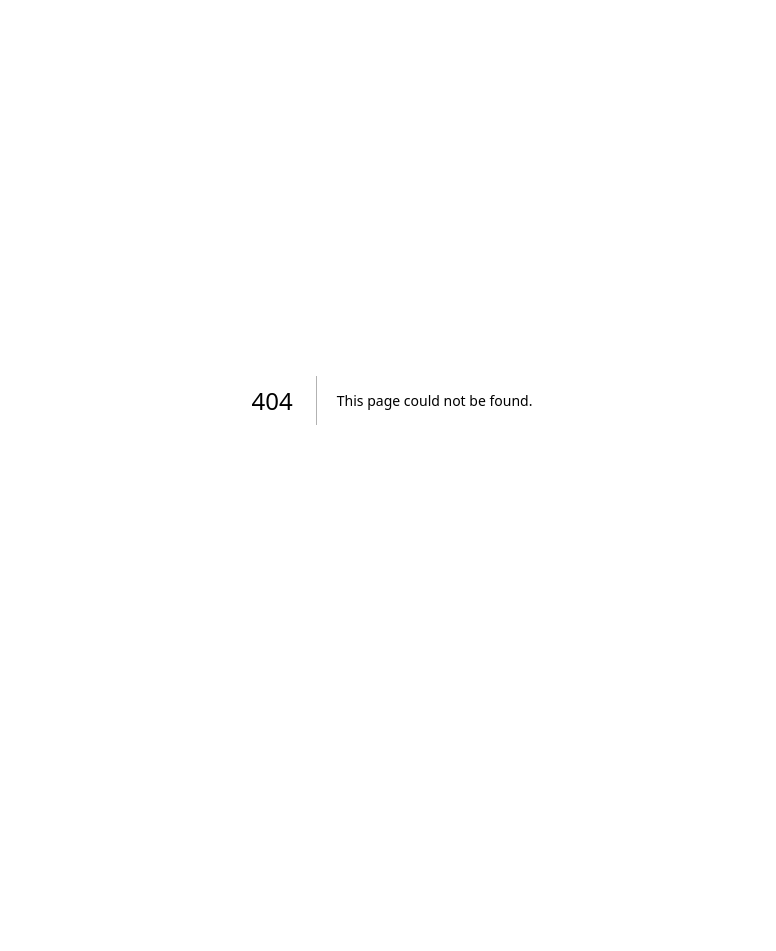
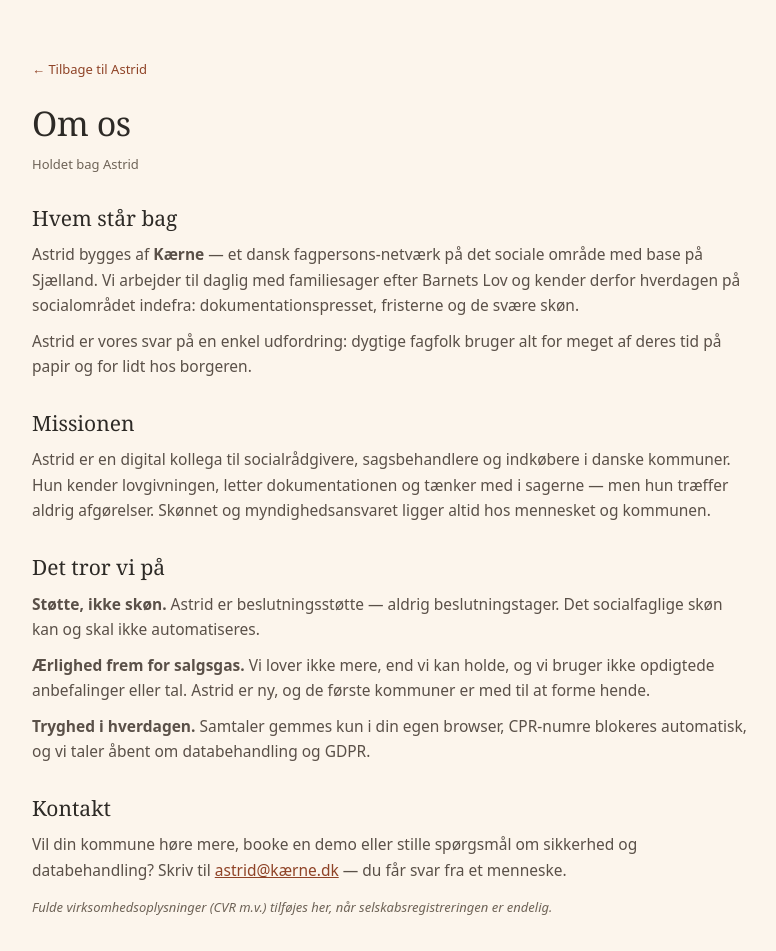
Before and after one commit to psykomotoriskterapikbh/kaerne-webapp, a Next.js app: page /om-os in a window 1280 px wide. Before the commit this address had no page. Shown: the top 951 px of the page, without its empty margins (248-1024 px from the left). Before the commit the page ends 800 px from the top, so only its background shows below. Built offline with nearby package versions, Linux system fonts and the light colour scheme.

Commit message:
Om os-side: Kaerne, mission, vaerdier og kontakt

```diff
--- /dev/null
+++ b/src/app/om-os/page.tsx
@@ -0,0 +1,48 @@
+import type { Metadata } from "next";
+
+export const metadata: Metadata = {
+  title: "Om os — holdet bag Astrid",
+  description: "Astrid bygges af Kærne — et dansk fagpersons-netværk på det sociale område. Læs om missionen, værdierne og holdet bag.",
+};
+
+const sec: React.CSSProperties = { marginTop: 28 };
+const h2: React.CSSProperties = { fontFamily: "var(--font-serif)", fontSize: 21, fontWeight: 400, color: "var(--kaerne-ink)", margin: "0 0 8px" };
+const p: React.CSSProperties = { fontSize: 15.5, lineHeight: 1.65, color: "var(--kaerne-ink-soft)", margin: "0 0 10px" };
+
+export default function OmOsPage() {
+  return (
+    <main style={{ minHeight: "100dvh", background: "var(--kaerne-sand)", padding: "56px 24px 80px" }}>
+      <article style={{ maxWidth: 720, margin: "0 auto" }}>
+        <a href="/" style={{ fontSize: 13, color: "var(--kaerne-terracotta-deep)", textDecoration: "none" }}>&larr; Tilbage til Astrid</a>
+        <h1 style={{ fontFamily: "var(--font-serif)", fontSize: 34, fontWeight: 300, color: "var(--kaerne-ink)", margin: "18px 0 6px", letterSpacing: "-0.015em" }}>Om os</h1>
+        <p style={{ fontSize: 13, color: "var(--kaerne-muted)", margin: 0 }}>Holdet bag Astrid</p>
+
+        <section style={sec}>
+          <h2 style={h2}>Hvem står bag</h2>
+          <p style={p}>Astrid bygges af <strong>Kærne</strong> — et dansk fagpersons-netværk på det sociale område med base på Sjælland. Vi arbejder til daglig med familiesager efter Barnets Lov og kender derfor hverdagen på socialområdet indefra: dokumentationspresset, fristerne og de svære skøn.</p>
+          <p style={p}>Astrid er vores svar på en enkel udfordring: dygtige fagfolk bruger alt for meget af deres tid på papir og for lidt hos borgeren.</p>
+        </section>
+
+        <section style={sec}>
+          <h2 style={h2}>Missionen</h2>
+          <p style={p}>Astrid er en digital kollega til socialrådgivere, sagsbehandlere og indkøbere i danske kommuner. Hun kender lovgivningen, letter dokumentationen og tænker med i sagerne — men hun træffer aldrig afgørelser. Skønnet og myndighedsansvaret ligger altid hos mennesket og kommunen.</p>
+        </section>
+
+        <section style={sec}>
+          <h2 style={h2}>Det tror vi på</h2>
+          <p style={p}><strong>Støtte, ikke skøn.</strong> Astrid er beslutningsstøtte — aldrig beslutningstager. Det socialfaglige skøn kan og skal ikke automatiseres.</p>
+          <p style={p}><strong>Ærlighed frem for salgsgas.</strong> Vi lover ikke mere, end vi kan holde, og vi bruger ikke opdigtede anbefalinger eller tal. Astrid er ny, og de første kommuner er med til at forme hende.</p>
+          <p style={p}><strong>Tryghed i hverdagen.</strong> Samtaler gemmes kun i din egen browser, CPR-numre blokeres automatisk, og vi taler åbent om databehandling og GDPR.</p>
+        </section>
+
+        <section style={sec}>
+          <h2 style={h2}>Kontakt</h2>
+          <p style={p}>Vil din kommune høre mere, booke en demo eller stille spørgsmål om sikkerhed og databehandling? Skriv til <a href="mailto:astrid@xn--krne-voa.dk" style={{ color: "var(--kaerne-terracotta-deep)", textDecoration: "underline" }}>astrid@kærne.dk</a> — du får svar fra et menneske.</p>
+          <p style={{ fontSize: 13, color: "var(--kaerne-muted)", fontStyle: "italic", margin: "14px 0 0" }}>Fulde virksomhedsoplysninger (CVR m.v.) tilføjes her, når selskabsregistreringen er endelig.</p>
+        </section>
+
+        <p style={{ ...p, marginTop: 32, fontSize: 13, color: "var(--kaerne-muted)" }}>Astrid tænker med — du bestemmer. Læs også vores <a href="/privatliv" style={{ color: "var(--kaerne-muted)", textDecoration: "underline" }}>privatlivspolitik</a>.</p>
+      </article>
+    </main>
+  );
+}
```
